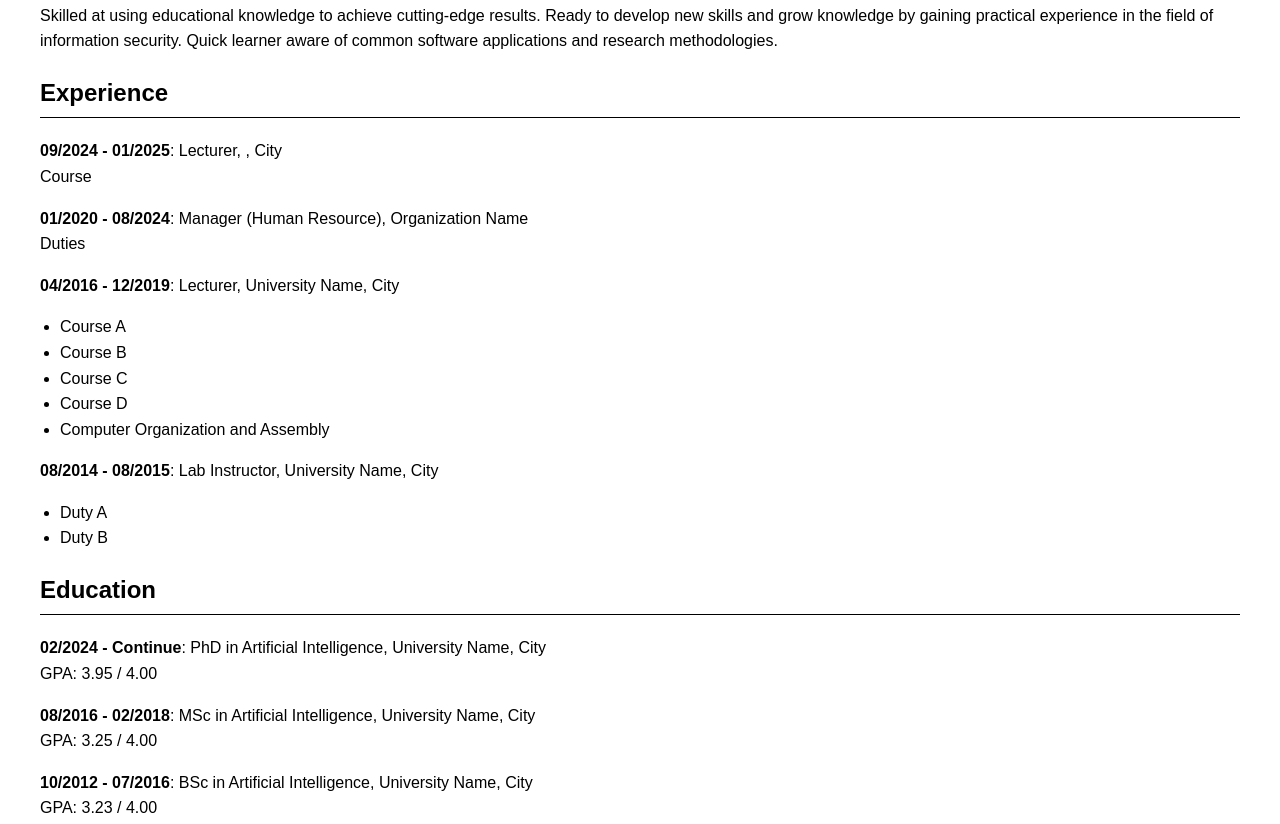
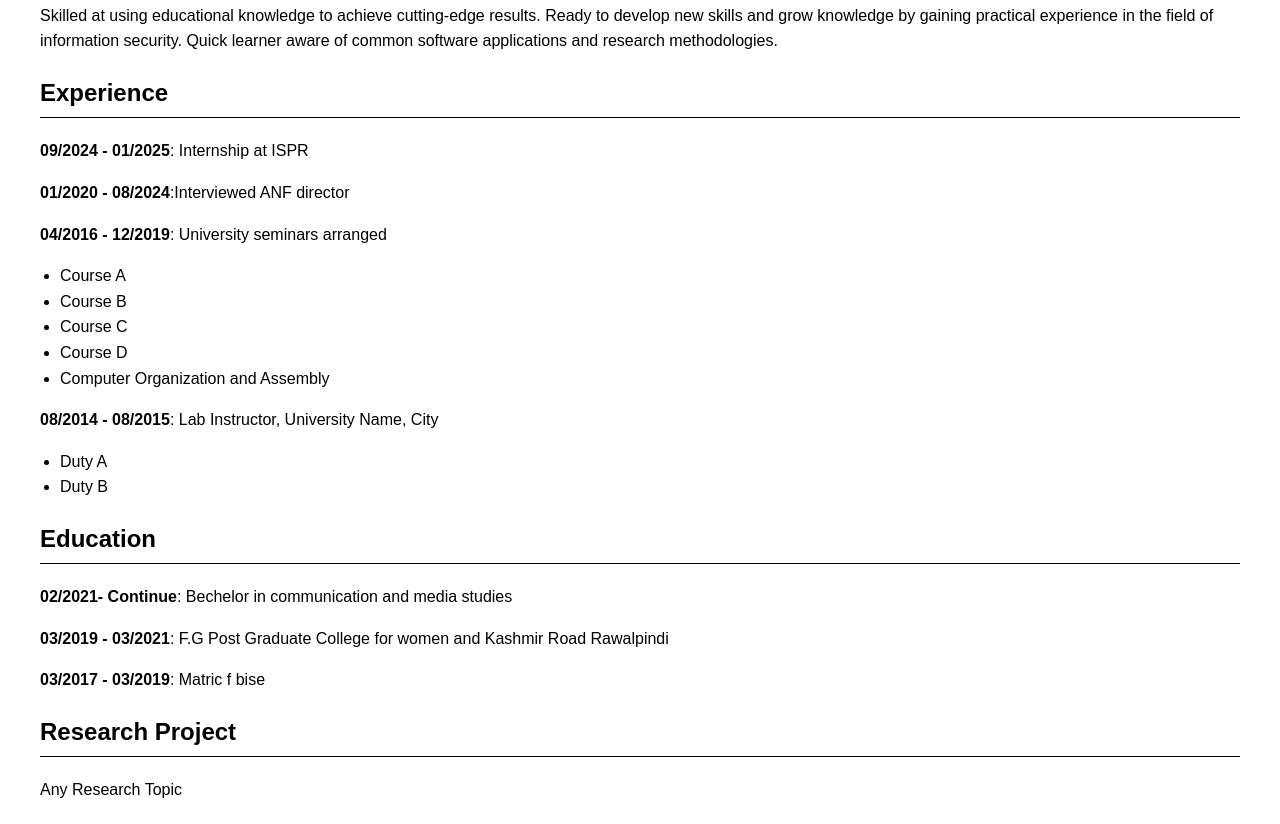
Before and after one commit to palwasha-1133/Assignment-5, a plain HTML site: page index.html in a window 1280 px wide. Shown: the part 351-1175 px from the top of the page. Drawn offline with Linux system fonts and the light colour scheme.

Commit message:
Update index.html

```diff
--- a/index.html
+++ b/index.html
@@ -108,9 +108,9 @@
 
 <div class="section">
     <h2>Experience</h2>
-    <p><strong>09/2024 - 01/2025</strong>: Lecturer, , City<br>Course</p>
-    <p><strong>01/2020 - 08/2024</strong>: Manager (Human Resource), Organization Name<br>Duties</p>
-    <p><strong>04/2016 - 12/2019</strong>: Lecturer, University Name, City<br>
+    <p><strong>09/2024 - 01/2025</strong>: Internship at ISPR</p>
+    <p><strong>01/2020 - 08/2024</strong>:Interviewed ANF director</p>
+    <p><strong>04/2016 - 12/2019</strong>: University seminars arranged <br>
         <ul>
             <li>Course A</li>
             <li>Course B</li>
@@ -129,9 +129,9 @@
 
 <div class="section">
     <h2>Education</h2>
-    <p><strong>02/2024 - Continue</strong>: PhD in Artificial Intelligence, University Name, City<br>GPA: 3.95 / 4.00</p>
-    <p><strong>08/2016 - 02/2018</strong>: MSc in Artificial Intelligence, University Name, City<br>GPA: 3.25 / 4.00</p>
-    <p><strong>10/2012 - 07/2016</strong>: BSc in Artificial Intelligence, University Name, City<br>GPA: 3.23 / 4.00</p>
+    <p><strong>02/2021- Continue</strong>: Bechelor in communication and media studies </p>
+    <p><strong>03/2019 - 03/2021</strong>: F.G Post Graduate College for women and Kashmir Road Rawalpindi </p>
+     <p><strong>03/2017 - 03/2019</strong>: Matric f bise </p>
 </div>
 
 <div class="section">
@@ -164,6 +164,10 @@
 
 <div class="section">
     <h2>Language Skills</h2>
+     <p><strong>Team Work and Collaborations </strong> </p>
+       <p><strong>Project Managements </strong> </p>
+     <p><strong>Critical Thinking </strong> </p>
+     <p><strong>Communications </strong> </p>
     <p><strong>Mother Tongue(s):</strong> Urdu</p>
     <p><strong>Other Language(s):</strong> English</p>
     <div class="skills-bar">
```
